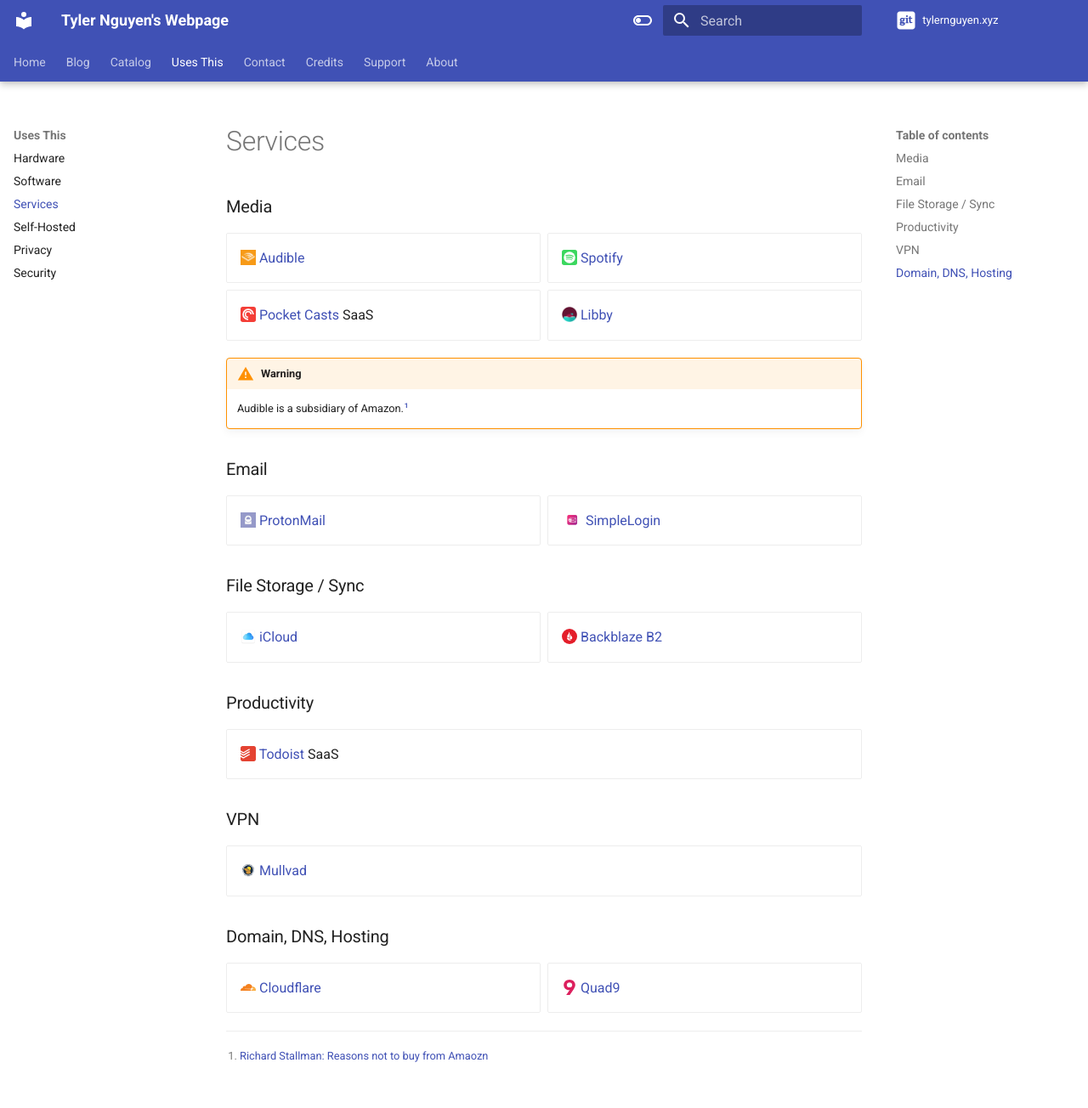
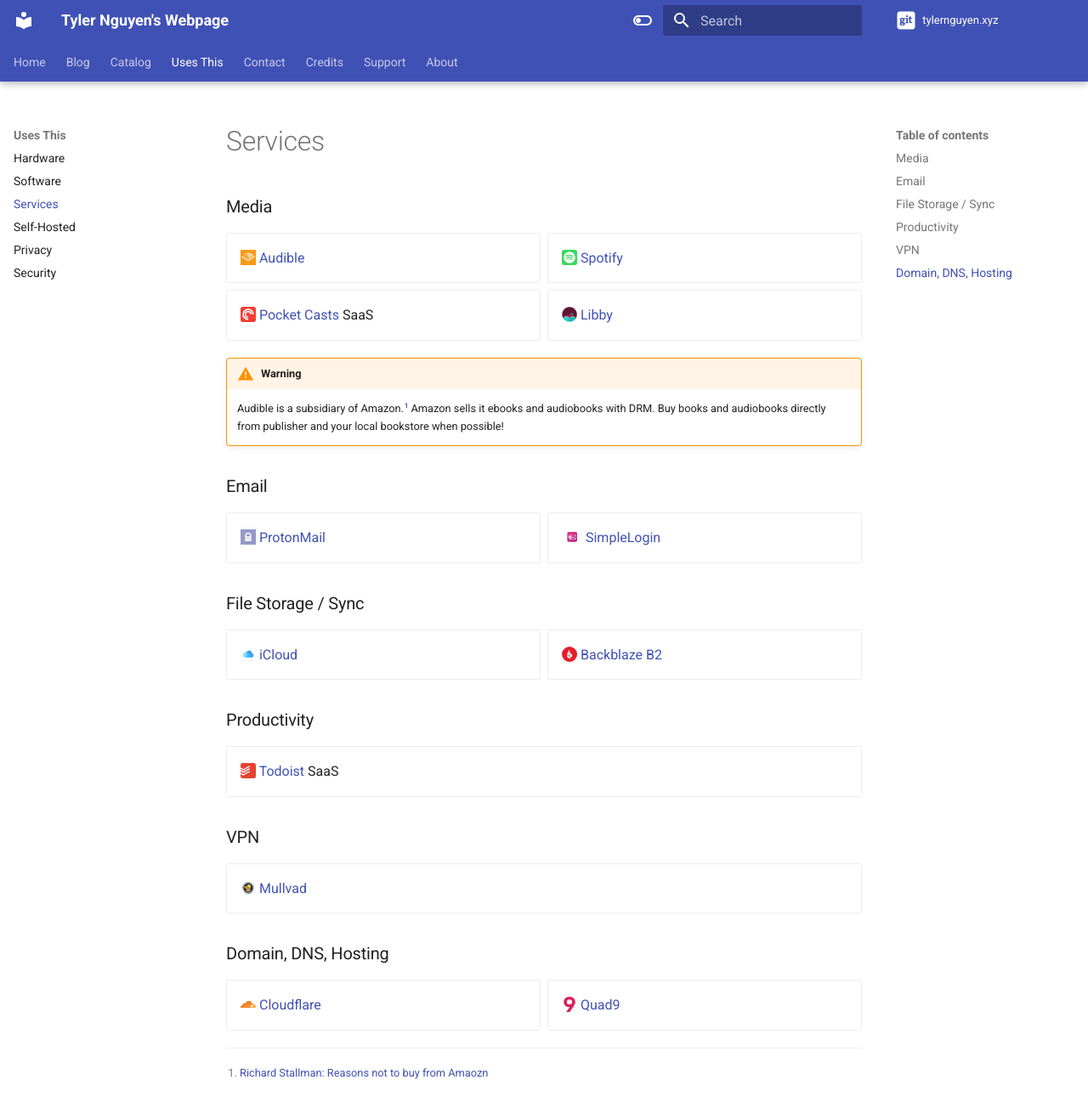
Before and after one commit to tylernguyen/tylernguyen.xyz, an MkDocs documentation site: the page built from docs/uses-this/services.md, in a window 1280 px wide and 1304 px high. Shown: the whole window at 85% size. Built offline with MkDocs 1.6.1 and Material for MkDocs 9.7.7, drawn with Linux system fonts in a browser that asks for light colours; plug-ins that fetch from the network failed and are left out; comment, search, counter and statistics services are not loaded.

```diff
--- a/docs/uses-this/services.md
+++ b/docs/uses-this/services.md
@@ -11,7 +11,7 @@
 
 !!! warning
 
-    Audible is a subsidiary of Amazon.[^1]
+    Audible is a subsidiary of Amazon.[^1] Amazon sells it ebooks and audiobooks with DRM. Buy books and audiobooks directly from publisher and your local bookstore  when possible!
 
 ### Email
 
--- a/mkdocs.yml
+++ b/mkdocs.yml
@@ -10,6 +10,8 @@ site_description: >-
 repo_name: tylernguyen.xyz
 repo_url: https://github.com/tylernguyen/tylernguyen.xyz
 edit_uri: "edit/main/docs/"
+
+copyright: Copyright &copy; 2022 Tyler Nguyen
 
 theme:
   name: material
```
Also changed, not shown: docs/blog/index.md (+1 -1 lines).
